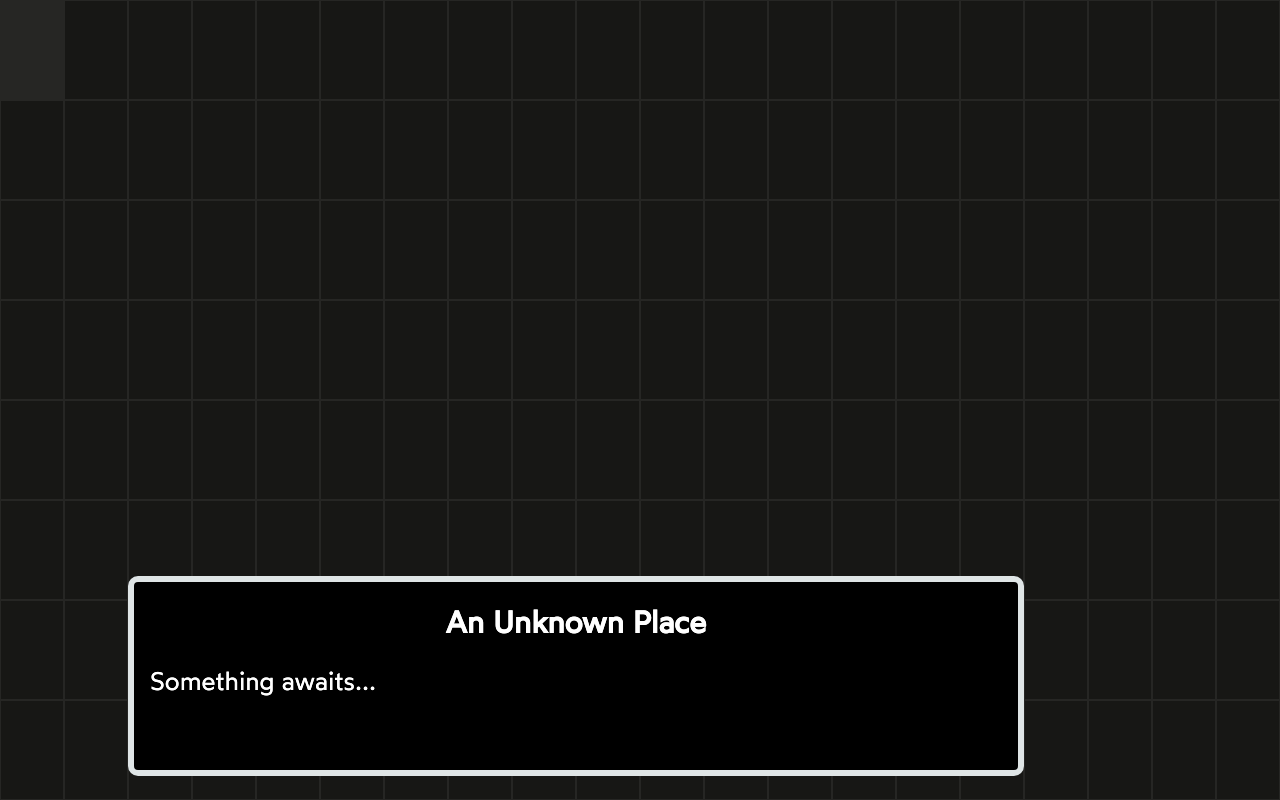
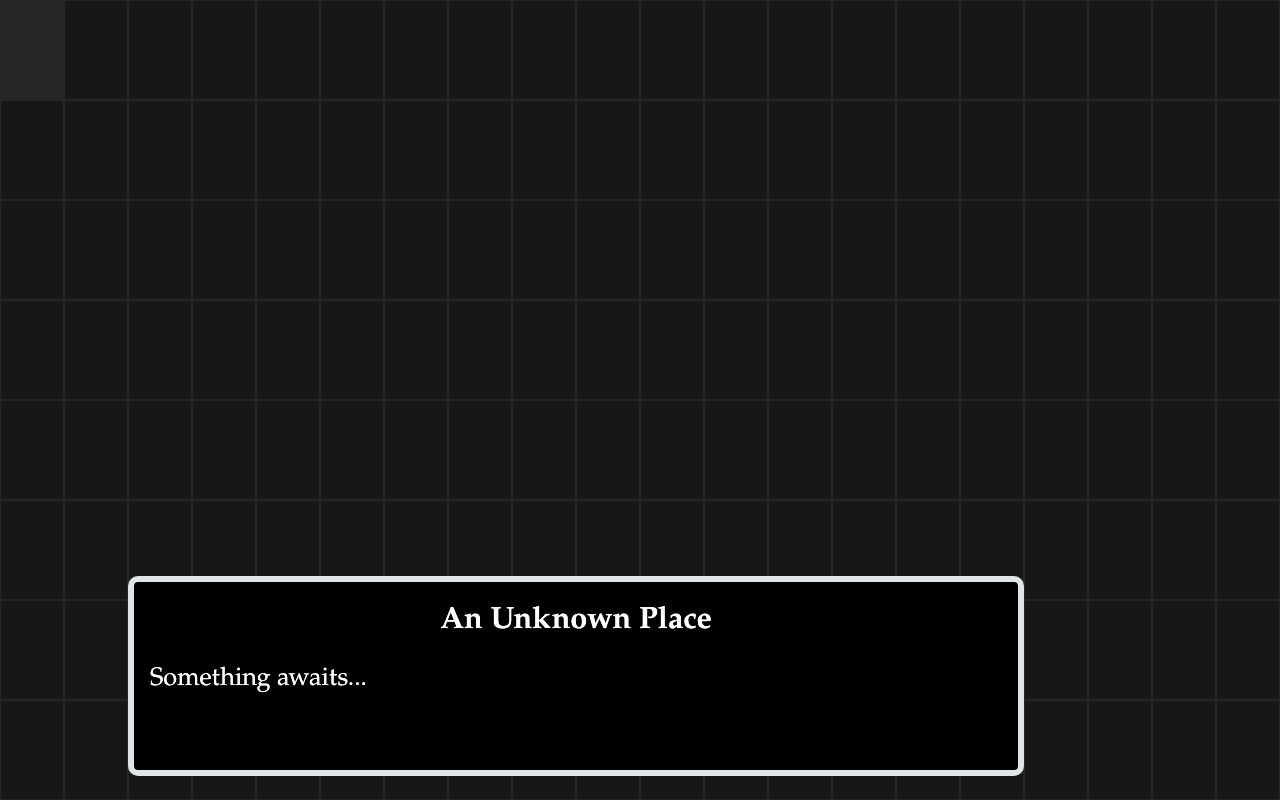
Before and after one commit to MouseAndKeyboard/nefsite, a Next.js app: page /game in a window 1280 px wide. Shown: the top 800 px of the page. Built offline with nearby package versions, Linux system fonts and the light colour scheme.

Commit message:
reverted to old font

```diff
--- a/components/Layout.js
+++ b/components/Layout.js
@@ -4,12 +4,12 @@ import Head from "next/head";
 const Layout = ({children, title}) => (
     <div>
       <Head>
-          <link
+        {/* <link
             rel="preload"
             href="/fonts/wotford-regular-webfont.ttf"
             as="font"
             crossOrigin=""
-          />
+            /> */}
           <link rel="icon" href="/favicon.ico" />
           <title>{title}</title>
       </Head>
--- a/styles/globals.css
+++ b/styles/globals.css
@@ -1,14 +1,14 @@
-@font-face {
-    font-family: "Wotford";
-    src: url(/fonts/wotfard-regular-webfont.ttf);
-}
+/* @font-face { */
+/*     font-family: "Wotford"; */
+/*     src: url(/fonts/wotfard-regular-webfont.ttf); */
+/* } */
 
 html,
 body {
   padding: 0;
   margin: 0;
 
-  font-family: "Wotford", "TeXGyrePagella", "Palatino Linotype", "Book Antiqua", Palatino,
+  font-family: "TeXGyrePagella", "Palatino Linotype", "Book Antiqua", Palatino,
                serif;
   text-shadow: 0 0 0 !important;
 }
```
